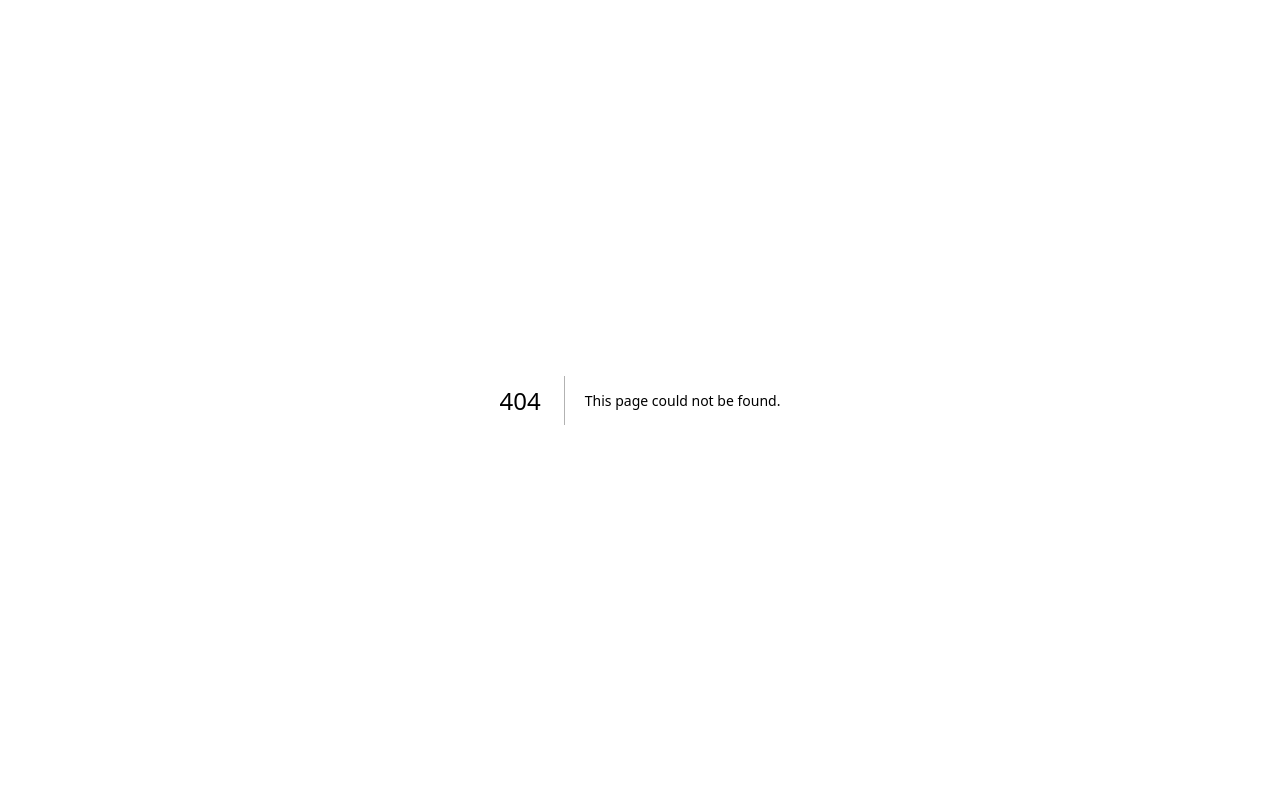
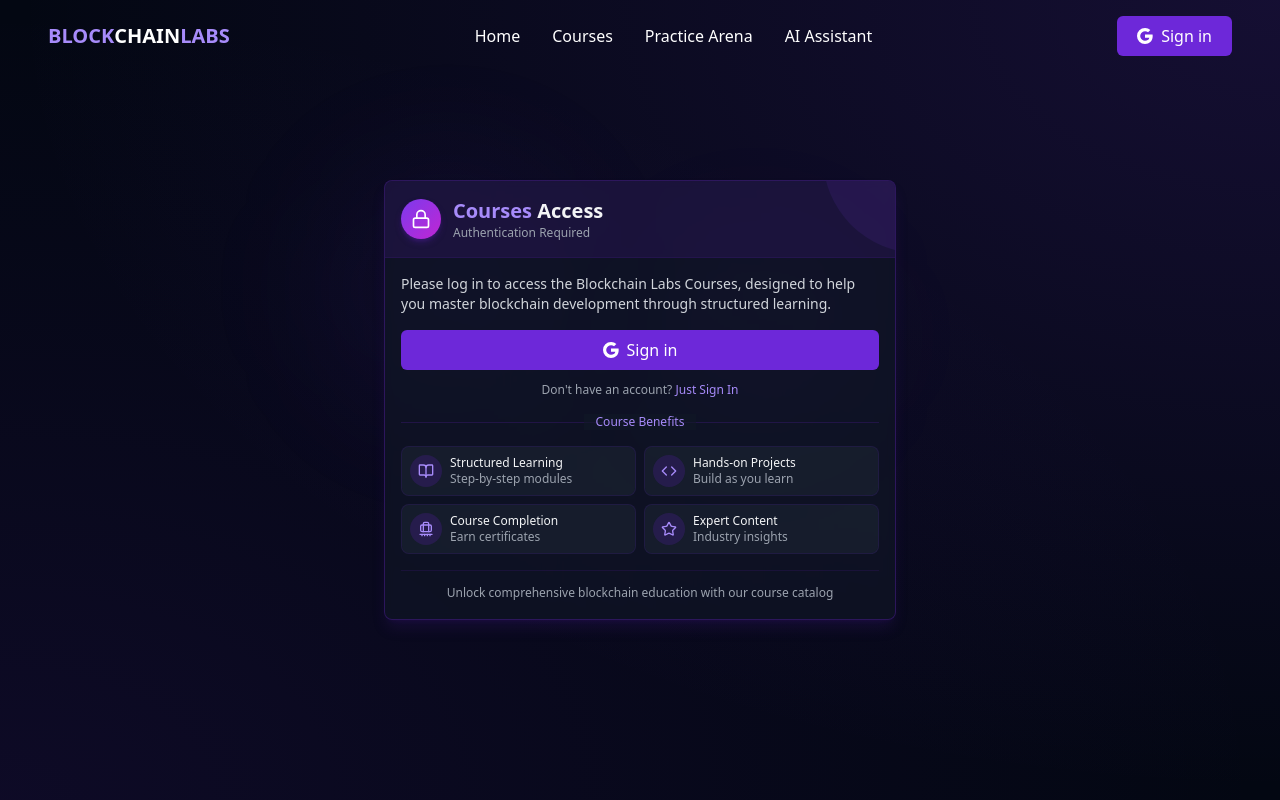
Before and after one commit to raksha-bv/BlockchainLabs, a Next.js app in the folder Frontend/: page /gain-course-access in a window 1280 px wide. Before the commit this address had no page. Built offline with nearby package versions, Linux system fonts and the light colour scheme; no server answers.

Commit message:
feat: add gain course access page and update login redirect

```diff
--- a/Frontend/app/courses/page.tsx
+++ b/Frontend/app/courses/page.tsx
@@ -113,7 +113,7 @@
   const handleCourseRegistration = async (courseId: string) => {
     if (!session?.user?.email) {
       // Redirect to login if user is not logged in
-      router.push("/login?callbackUrl=/courses");
+      router.push("/gain-course-access");
       return;
     }
 
--- /dev/null
+++ b/Frontend/app/gain-course-access/page.tsx
@@ -0,0 +1,177 @@
+"use client";
+import React from "react";
+import Link from "next/link";
+import { useSession } from "next-auth/react";
+import { useRouter } from "next/navigation";
+import Navbar from "@/components/Navbar";
+import SignIn from "@/components/SignIn";
+import { Lock, BookOpen, Code, Star, BriefcaseConveyorBelt } from "lucide-react";
+
+const UnauthenticatedCoursesPage = () => {
+  const { status } = useSession();
+  const router = useRouter();
+
+  // If user becomes authenticated, redirect to courses page
+  React.useEffect(() => {
+    if (status === "authenticated") {
+      router.push("/courses");
+    }
+  }, [status, router]);
+
+  return (
+    <div className="h-screen bg-gray-950 text-gray-100 overflow-hidden flex flex-col">
+      {/* Background elements */}
+      <div className="absolute inset-0 z-0 overflow-hidden">
+        <div className="absolute top-0 right-0 w-full h-full bg-[radial-gradient(ellipse_at_top_right,_rgba(124,58,237,0.15),transparent_70%)]"></div>
+        <div className="absolute bottom-0 left-0 w-full h-full bg-[radial-gradient(ellipse_at_bottom_left,_rgba(109,40,217,0.1),transparent_70%)]"></div>
+        <div className="absolute top-40 left-1/4 w-64 h-64 bg-violet-600/5 rounded-full blur-3xl"></div>
+        <div className="absolute top-60 right-1/3 w-48 h-48 bg-violet-500/5 rounded-full blur-3xl"></div>
+        <div className="absolute pointer-events-none opacity-20 select-none">
+          <svg width="100%" height="100%" className="absolute inset-0">
+            <pattern
+              id="grid"
+              width="40"
+              height="40"
+              patternUnits="userSpaceOnUse"
+            >
+              <path
+                d="M 40 0 L 0 0 0 40"
+                fill="none"
+                stroke="rgba(120, 50, 200, 0.1)"
+                strokeWidth="0.5"
+              />
+            </pattern>
+            <rect width="100%" height="100%" fill="url(#grid)" />
+          </svg>
+        </div>
+      </div>
+
+      <Navbar />
+
+      <div className="relative flex flex-grow items-center justify-center px-4">
+        <div className="max-w-lg w-full bg-gray-900/60 backdrop-blur-sm rounded-lg border border-violet-900/50 shadow-lg shadow-violet-900/20 overflow-hidden">
+          {/* Header Section */}
+          <div className="border-b border-violet-900/20 bg-violet-900/20 p-4 relative">
+            <div className="absolute top-0 right-0 w-24 h-24 bg-violet-600/10 rounded-bl-full -mr-6 -mt-6"></div>
+            <div className="flex items-center">
+              <div className="w-10 h-10 bg-gradient-to-br from-violet-600 to-fuchsia-600 rounded-full flex items-center justify-center mr-3 shadow-md shadow-violet-900/50">
+                <Lock className="w-5 h-5 text-white" />
+              </div>
+              <div>
+                <h1 className="text-xl font-bold">
+                  <span className="text-violet-400">Courses</span> Access
+                </h1>
+                <p className="text-gray-400 text-xs">Authentication Required</p>
+              </div>
+            </div>
+          </div>
+
+          <div className="p-4">
+            {/* Main content */}
+            <div className="mb-4">
+              <p className="text-gray-300 text-sm">
+                Please log in to access the Blockchain Labs Courses, designed to
+                help you master blockchain development through structured
+                learning.
+              </p>
+            </div>
+
+            {/* Auth buttons */}
+            <div className="space-y-3 mb-4 flex flex-col justify-center items-center">
+              <SignIn />
+              <div className="text-center text-gray-400 text-xs">
+                Don't have an account?{" "}
+                <span className="text-violet-400 hover:text-violet-300 hover:underline transition-colors">
+                  Just Sign In
+                </span>
+              </div>
+            </div>
+
+            {/* Divider */}
+            <div className="relative my-4">
+              <div className="absolute inset-0 flex items-center">
+                <div className="w-full border-t border-violet-900/30"></div>
+              </div>
+              <div className="relative flex justify-center">
+                <span className="px-3 bg-gray-900/60 text-xs text-violet-400">
+                  Course Benefits
+                </span>
+              </div>
+            </div>
+
+            {/* Benefits grid - 2x2 compact grid */}
+            <div className="grid grid-cols-2 gap-2">
+              <div className="bg-gray-800/50 rounded-lg p-2 border border-violet-900/20 hover:border-violet-700/40 transition-colors group">
+                <div className="flex items-center">
+                  <div className="w-8 h-8 bg-violet-900/30 rounded-full flex items-center justify-center mr-2 text-violet-400 group-hover:text-violet-300 transition-colors">
+                    <BookOpen className="w-4 h-4" />
+                  </div>
+                  <div>
+                    <h3 className="text-xs font-medium group-hover:text-white transition-colors">
+                      Structured Learning
+                    </h3>
+                    <p className="text-xs text-gray-400">
+                      Step-by-step modules
+                    </p>
+                  </div>
+                </div>
+              </div>
+
+              <div className="bg-gray-800/50 rounded-lg p-2 border border-violet-900/20 hover:border-violet-700/40 transition-colors group">
+                <div className="flex items-center">
+                  <div className="w-8 h-8 bg-violet-900/30 rounded-full flex items-center justify-center mr-2 text-violet-400 group-hover:text-violet-300 transition-colors">
+                    <Code className="w-4 h-4" />
+                  </div>
+                  <div>
+                    <h3 className="text-xs font-medium group-hover:text-white transition-colors">
+                      Hands-on Projects
+                    </h3>
+                    <p className="text-xs text-gray-400">Build as you learn</p>
+                  </div>
+                </div>
+              </div>
+
+              <div className="bg-gray-800/50 rounded-lg p-2 border border-violet-900/20 hover:border-violet-700/40 transition-colors group">
+                <div className="flex items-center">
+                  <div className="w-8 h-8 bg-violet-900/30 rounded-full flex items-center justify-center mr-2 text-violet-400 group-hover:text-violet-300 transition-colors">
+                    <BriefcaseConveyorBelt className="w-4 h-4" />
+                  </div>
+                  <div>
+                    <h3 className="text-xs font-medium group-hover:text-white transition-colors">
+                      Course Completion
+                    </h3>
+                    <p className="text-xs text-gray-400">Earn certificates</p>
+                  </div>
+                </div>
+              </div>
+
+              <div className="bg-gray-800/50 rounded-lg p-2 border border-violet-900/20 hover:border-violet-700/40 transition-colors group">
+                <div className="flex items-center">
+                  <div className="w-8 h-8 bg-violet-900/30 rounded-full flex items-center justify-center mr-2 text-violet-400 group-hover:text-violet-300 transition-colors">
+                    <Star className="w-4 h-4" />
+                  </div>
+                  <div>
+                    <h3 className="text-xs font-medium group-hover:text-white transition-colors">
+                      Expert Content
+                    </h3>
+                    <p className="text-xs text-gray-400">Industry insights</p>
+                  </div>
+                </div>
+              </div>
+            </div>
+
+            {/* Footer note */}
+            <div className="mt-4 pt-2 border-t border-violet-900/20 text-center">
+              <span className="text-xs text-gray-400">
+                Unlock comprehensive blockchain education with our course
+                catalog
+              </span>
+            </div>
+          </div>
+        </div>
+      </div>
+    </div>
+  );
+};
+
+export default UnauthenticatedCoursesPage;
```
